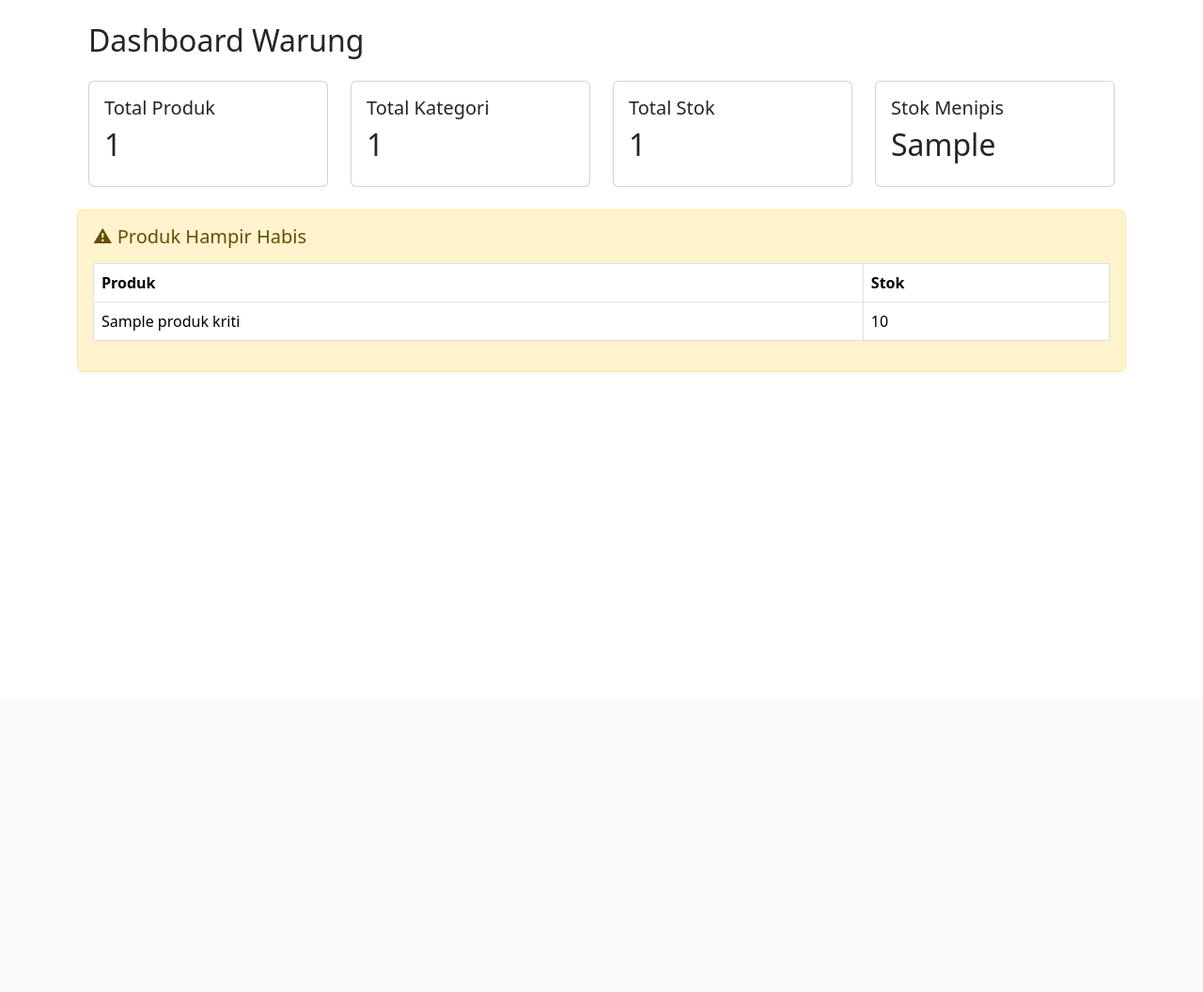
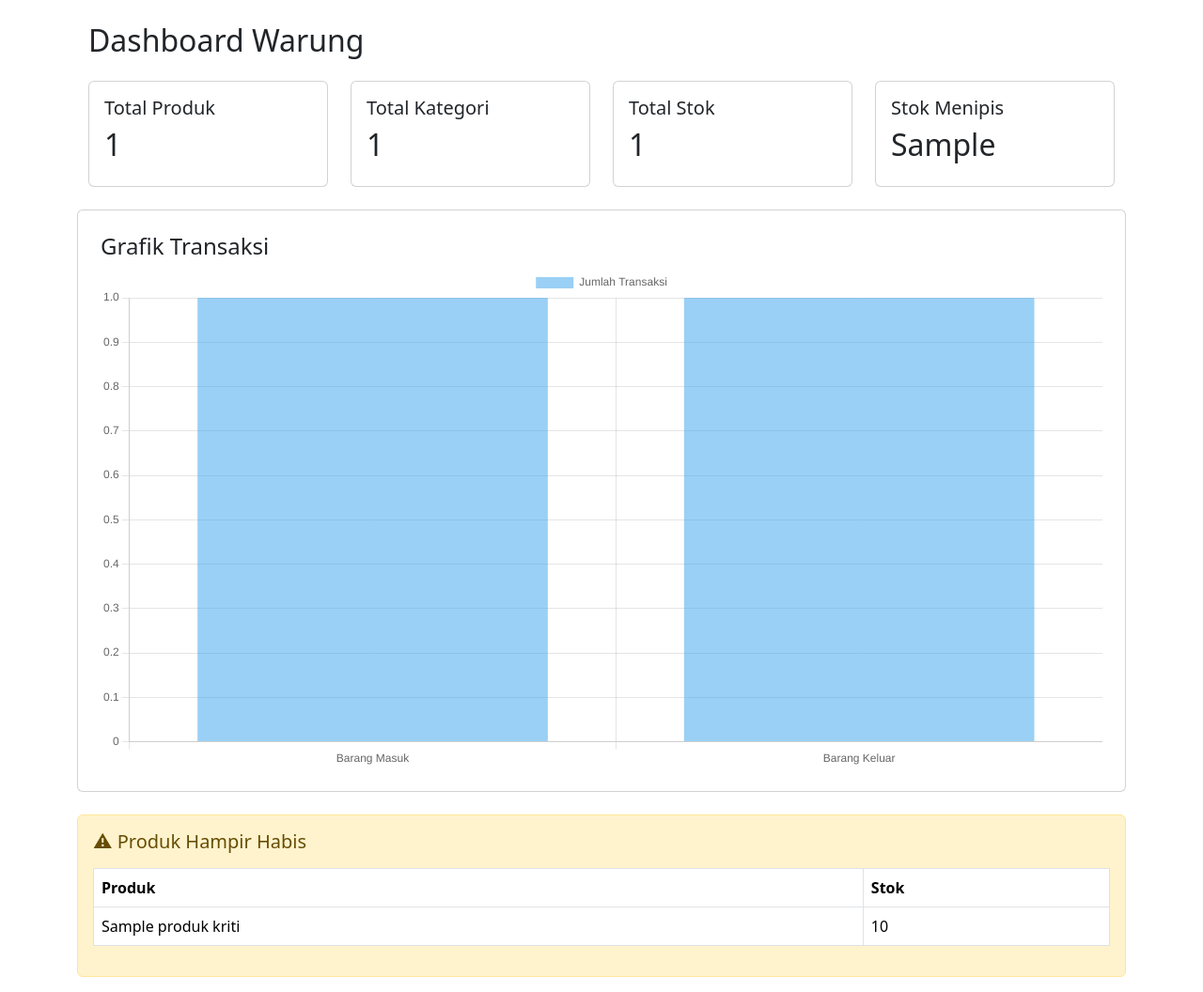
Before and after one commit to mikochan01/warung-kelontong, a CodeIgniter 4 app: the page made by app/Views/dashboard/index.php in a window 1280 px wide. Shown: the part 56-1112 px from the top of the page at 94% size. Before the commit the page ends 452 px from the top, so only its background shows below. Run offline with PHP 8.4 and a stand-in for CodeIgniter, Linux system fonts and the light colour scheme; the template is opened without the code that fills it: most values are stand-ins (such as "Sample title", 1, 10 or a date in 2020); some libraries are stand-ins or nearby versions.

Commit message:
Grafik Transaksi

```diff
--- a/app/Controllers/Dashboard.php
+++ b/app/Controllers/Dashboard.php
@@ -4,6 +4,8 @@ namespace App\Controllers;
 
 use App\Models\ProdukModel;
 use App\Models\KategoriModel;
+use App\Models\BarangMasukModel;
+use App\Models\BarangKeluarModel;
 
 class Dashboard extends BaseController
 {
@@ -11,9 +13,13 @@ class Dashboard extends BaseController
     {
         $produkModel = new ProdukModel();
         $kategoriModel = new KategoriModel();
+        $barangMasukModel = new BarangMasukModel();
+        $barangKeluarModel = new BarangKeluarModel();
 
         $data['totalProduk'] = $produkModel->countAllResults();
         $data['totalKategori'] = $kategoriModel->countAllResults();
+        $data['totalMasuk'] = $barangMasukModel->countAllResults();
+        $data['totalKeluar'] = $barangKeluarModel->countAllResults();
 
         $data['totalStok'] = $produkModel
             ->selectSum('stok')
--- a/app/Views/dashboard/index.php
+++ b/app/Views/dashboard/index.php
@@ -34,6 +34,12 @@
             </div>
         </div>
 
+        <div class="card mt-4 p-4">
+                <h4>Grafik Transaksi</h4>
+
+                <canvas id="transaksiChart"></canvas>
+        </div>
+
     </div>
 
 </div>
@@ -66,4 +72,22 @@
 
 <?php endif; ?>
 
+<script>
+const ctx = document.getElementById('transaksiChart');
+
+new Chart(ctx, {
+    type: 'bar',
+    data: {
+        labels: ['Barang Masuk', 'Barang Keluar'],
+        datasets: [{
+            label: 'Jumlah Transaksi',
+            data: [
+                <?= $totalMasuk ?>,
+                <?= $totalKeluar ?>
+            ]
+        }]
+    }
+});
+</script>
+
 <?= $this->include('layout/footer') ?>
--- a/app/Views/layout/header.php
+++ b/app/Views/layout/header.php
@@ -6,6 +6,8 @@
 
     <link href="https://cdn.jsdelivr.net/npm/bootstrap@5.3.7/dist/css/bootstrap.min.css"
           rel="stylesheet">
+
+    <script src="https://cdn.jsdelivr.net/npm/chart.js"></script>
 </head>
 
 <body>
```
